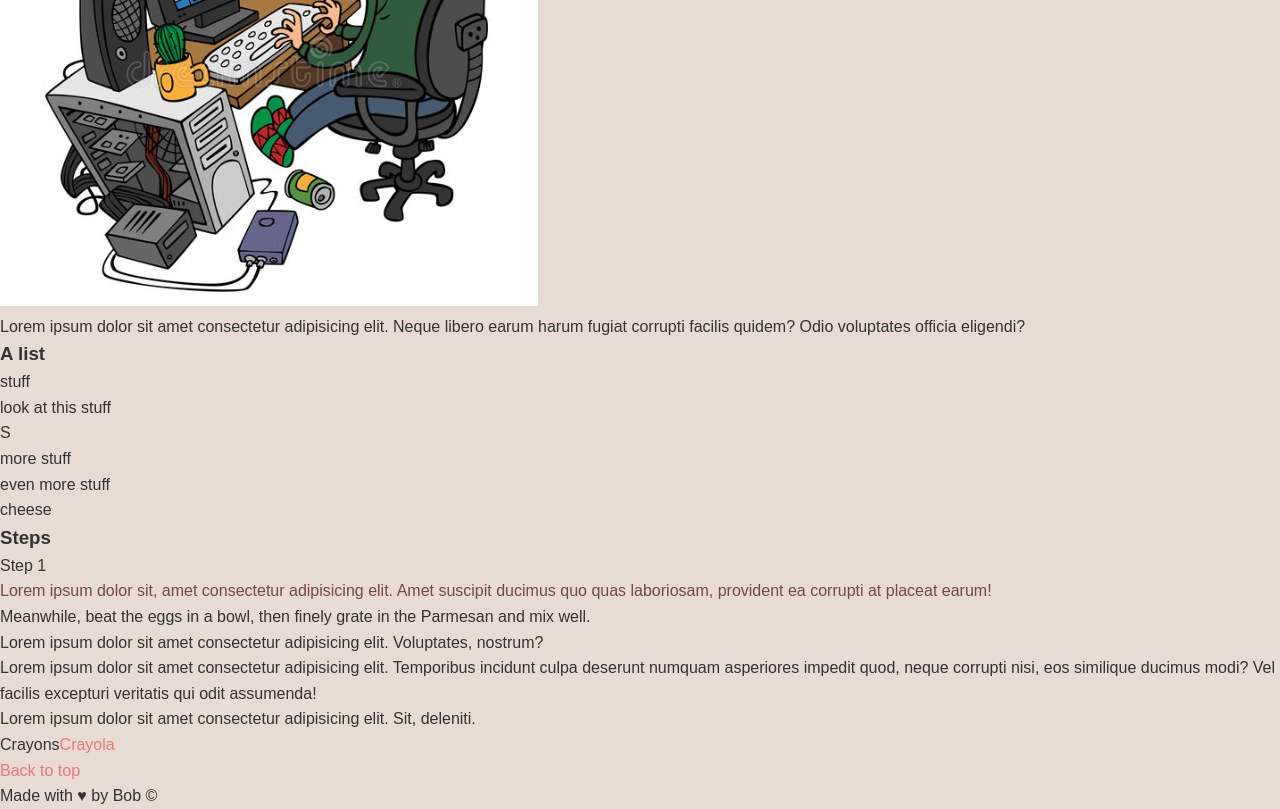
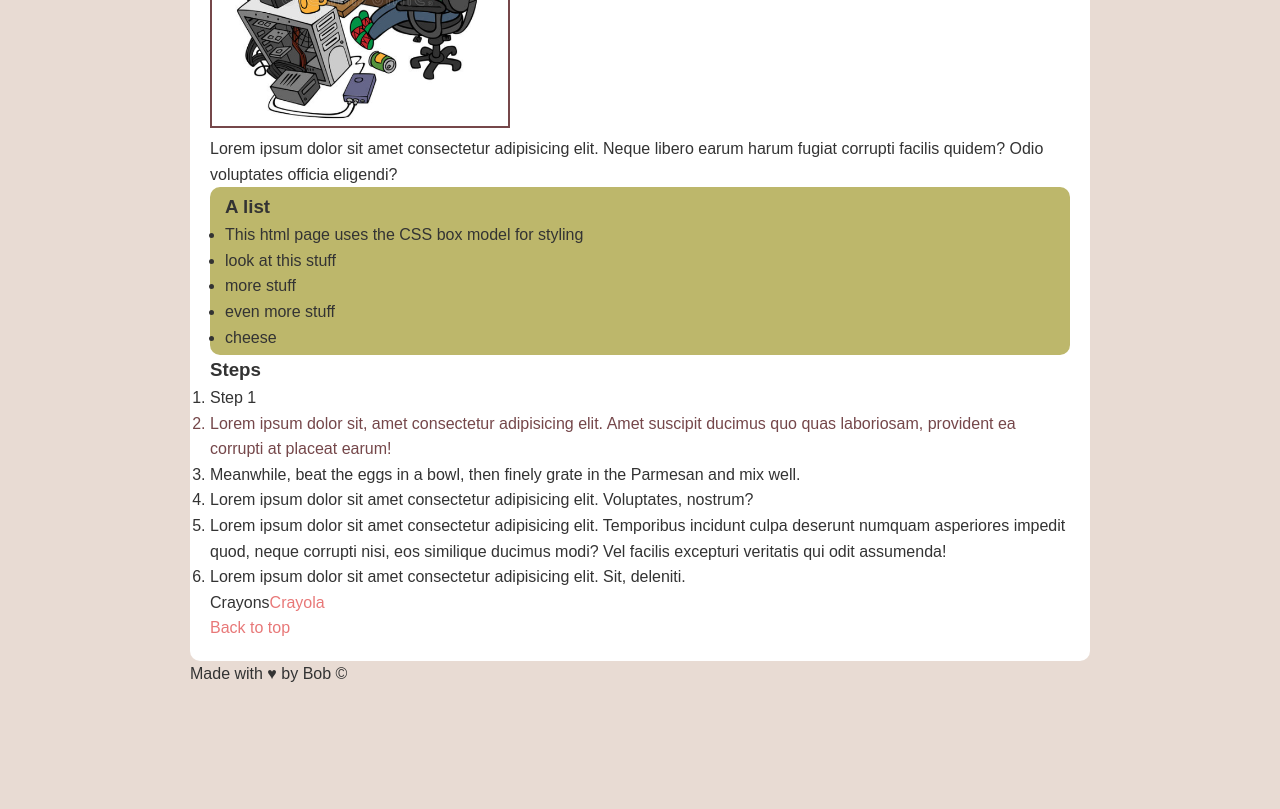
Before and after one commit to Gary-FullStack/just-the-basics, a plain HTML site: page this.html in a window 1280 px wide. Shown: the part 302-1111 px from the top of the page. After the commit the page ends 989 px from the top, so only its background shows below. Drawn offline with Linux system fonts and the light colour scheme.

Commit message:
box model stuff

```diff
--- a/styles/style.css
+++ b/styles/style.css
@@ -2,21 +2,35 @@
   margin: 0;
   padding: 0;
   box-sizing: border-box;
-
 }
 
 body {
-    font-family: 'Poppins', sans-serif;
+  font-family: "Poppins", sans-serif;
   background-color: #e8dbd3;
   color: #333;
   line-height: 1.6;
   font-size: 16px;
-
 }
 
-header, footer, main, div {
+main {
+  background-color: white;
+  padding: 20px;
+  border-radius: 10px;
+}
 
+nav {
+  margin-bottom: 20px;
+}
 
+footer {
+  margin-top: 10px;
+}
+
+header,
+footer,
+main {
+  max-width: 900px;
+  margin: 0 auto;
 }
 
 a {
@@ -25,6 +39,18 @@ a {
   cursor: pointer;
 }
 
+#ingredients {
+    padding: 5px 15px;
+    border-radius: 10px;
+    background-color: darkkhaki;
+
+}
+
 .para {
   color: #75474a;
 }
+
+#intro img {
+  width: 300px;
+  border: 2px solid #75474a;
+}
--- a/this.html
+++ b/this.html
@@ -18,21 +18,24 @@
     </nav>
 
     <main>
+
       <h2>Stuff here</h2>
       <div id="intro">
         <img src="img/coder.png" alt="a man at a computer doing web development" />
         <p>Lorem ipsum dolor sit amet consectetur adipisicing elit. Neque libero earum harum fugiat corrupti facilis quidem? Odio voluptates officia eligendi?</p>
       </div>
+
       <div id="ingredients">
         <h3>A list</h3>
         <ul>
-          <li>stuff</li>
-          <li class="meat">look at this stuff</li>S
+          <li>This html page uses the  CSS box model for styling</li>
+          <li class="meat">look at this stuff</li>
           <li>more stuff</li>
           <li>even more stuff</li>
           <li>cheese</li>
         </ul>
       </div>
+
       <div id="steps">
         <h3>Steps</h3>
         <ol>
@@ -44,8 +47,10 @@
           <li>Lorem ipsum dolor sit amet consectetur adipisicing elit. Sit, deleniti.</li>
         </ol>
       </div>
+
       <p>Crayons<a target="_blank" href="https://www.crayola.com/">Crayola</a></p>
       <a href="#top">Back to top</a>
+
     </main>
 
     <footer>
```
Lines whose indentation alone changed are shown as unchanged.
